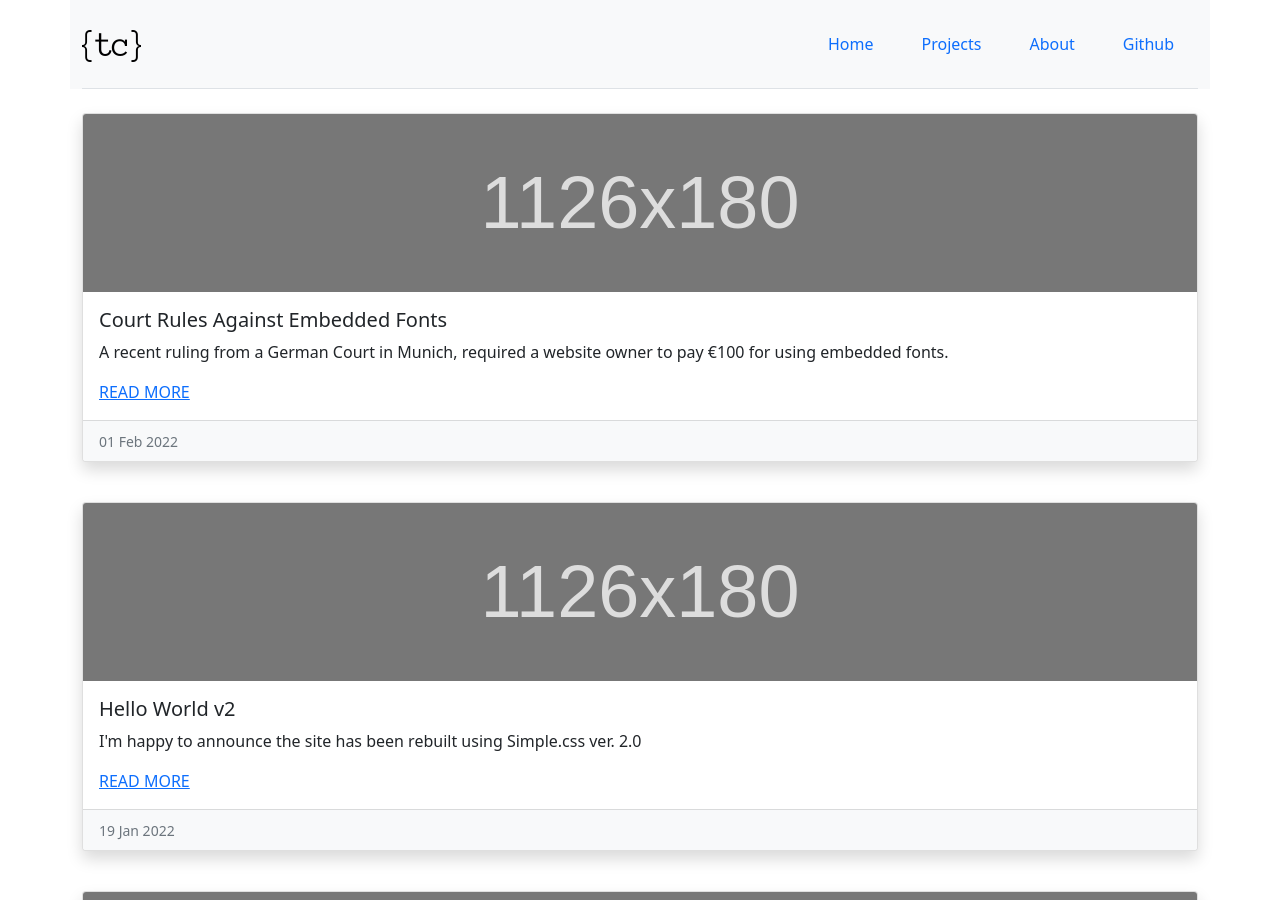
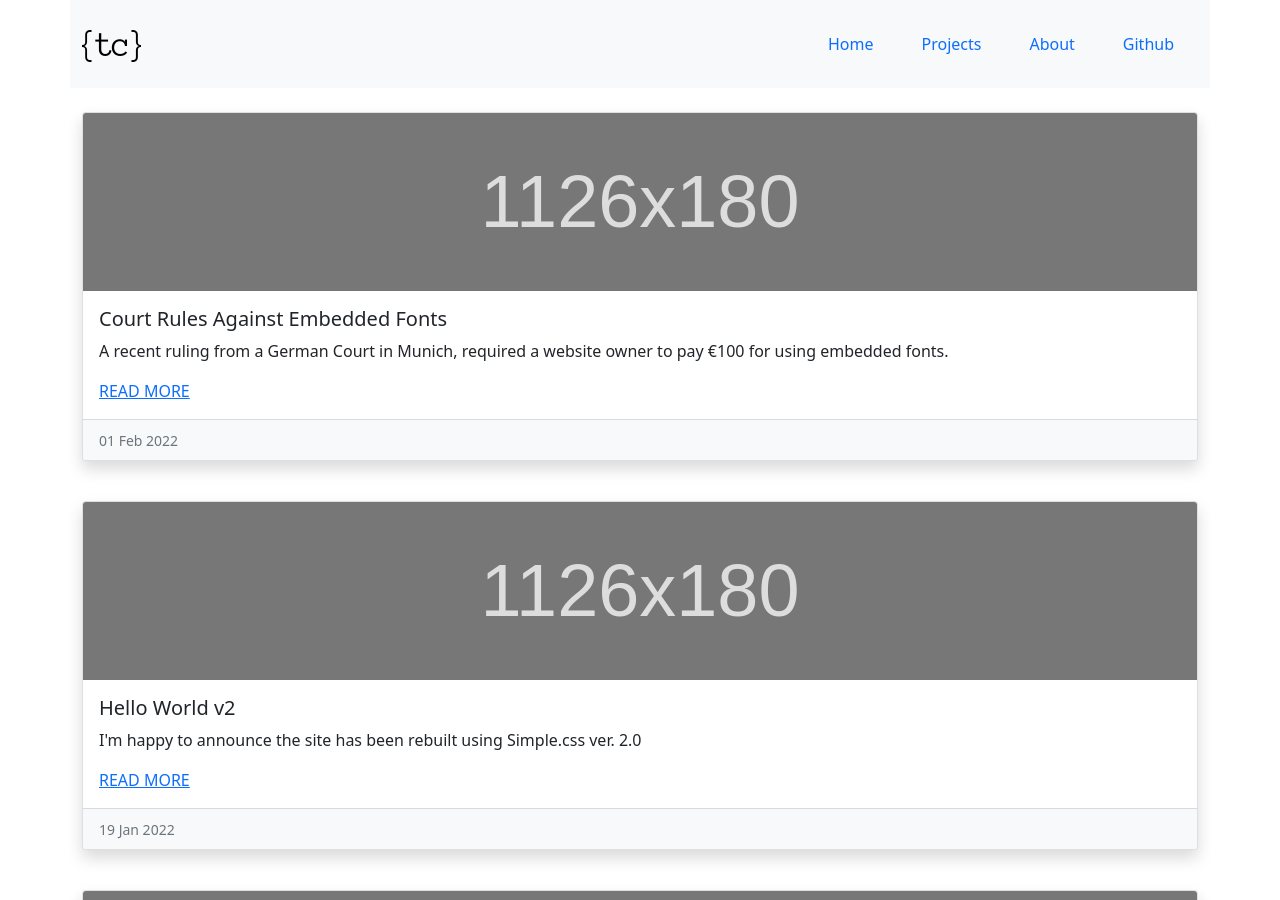
Before and after one commit to acavella/dev.cavella.com, a Jekyll site: the page built from index.md, in a window 1280 px wide and 900 px high. Built offline with Jekyll 4.4.1, drawn with Linux system fonts in a browser that asks for light colours.

Commit message:
update navbar
Signed-off-by: Tony Cavella <9434191+acavella@users.noreply.github.com>

```diff
--- a/_layouts/default.html
+++ b/_layouts/default.html
@@ -29,7 +29,7 @@
     </svg>
 
     <div class="container sticky-top bg-light">
-      <header class="d-flex flex-wrap justify-content-center py-3 mb-4 border-bottom">
+      <header class="d-flex flex-wrap justify-content-center py-3 mb-4">
         <a href="/" class="d-flex align-items-center mb-3 mb-md-0 me-md-auto text-dark text-decoration-none">
           <span class="fs-4">
             <img src="/assets/images/tc-logo4.png" />
```
